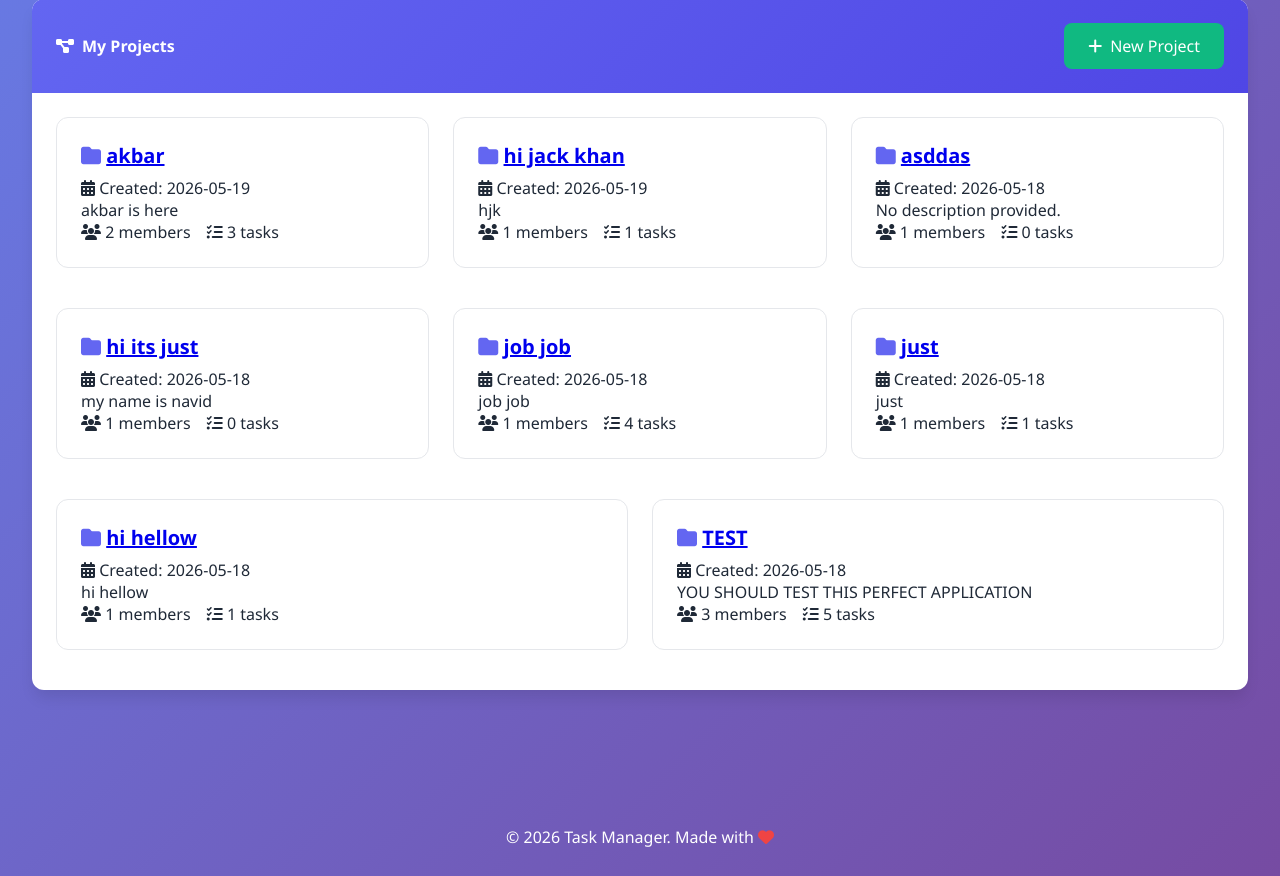
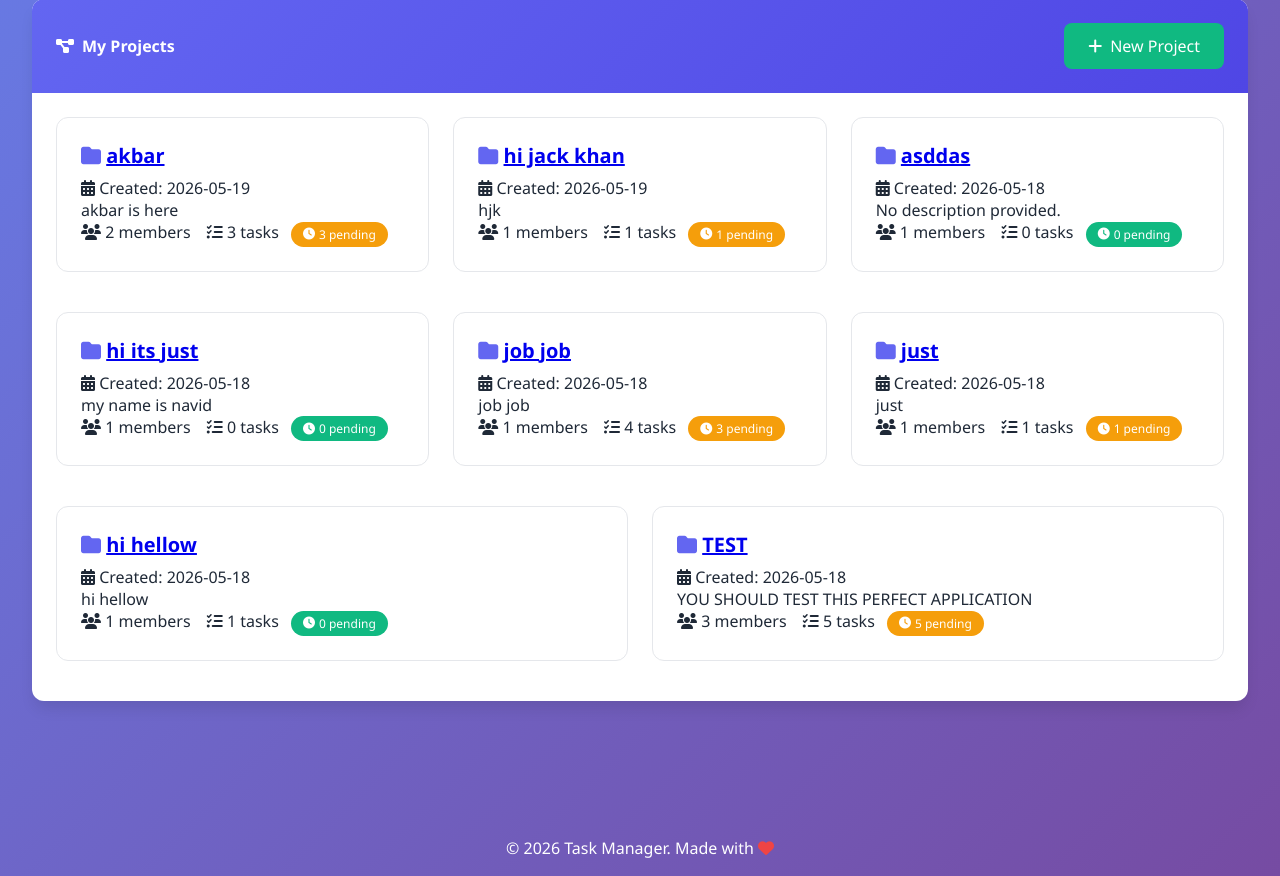
Before and after one commit to nvdiw/team_task_manager, a Django app: page / in a window 1280 px wide. Shown: the part 253-1129 px from the top of the page. Run offline with Django 5.2, Linux system fonts and the light colour scheme; a user stored in the database is signed in; data comes from the database, SQL or seed files in the repository; both versions use the stored data as it was after the commit.

Commit message:
Fix task assignment dropdown & add pending tasks badge
- Task assigned_to now shows only project members (fixed in create/edit)
- Added incomplete tasks count badge (green/orange) to project list"

```diff
--- a/task_manager/static/css/style.css
+++ b/task_manager/static/css/style.css
@@ -645,3 +645,13 @@ body {
         font-size: 0.9rem;
     }
 }
+
+.bg-warning {
+    background: var(--warning);
+    color: white;
+}
+
+.bg-success {
+    background: var(--secondary);
+    color: white;
+}
--- a/task_manager/tasks/forms.py
+++ b/task_manager/tasks/forms.py
@@ -1,3 +1,4 @@
+from django.contrib.auth.models import User
 from django import forms
 from .models import Project, Task, Comment
 
@@ -30,7 +31,7 @@ class TaskForm(forms.ModelForm):
 
     def __init__(self, *args, **kwargs):
         super().__init__(*args, **kwargs)
-        self.fields['assigned_to'].required = False
+        self.fields['assigned_to'].required = True
         self.fields['deadline'].required = False
 
 class CommentForm(forms.ModelForm):
--- a/task_manager/tasks/models.py
+++ b/task_manager/tasks/models.py
@@ -23,6 +23,10 @@ class Project(models.Model):
 
     def __str__(self):
         return self.title
+
+    def incomplete_tasks_count(self):
+        """Return number of incomplete tasks (TODO and IN_PROGRESS)"""
+        return self.tasks.exclude(status=Task.Status.DONE).count()
 
     class Meta:
         verbose_name = "Project"
--- a/task_manager/tasks/views.py
+++ b/task_manager/tasks/views.py
@@ -104,6 +104,7 @@ def task_create(request, project_id):
             return redirect('tasks:project_detail', pk=project.pk)
     else:
         form = TaskForm()
+        form.fields['assigned_to'].queryset = project.members.all()
 
     return render(request, 'tasks/task_form.html', {
         'form': form,
@@ -127,6 +128,7 @@ def task_edit(request, pk):
             return redirect('tasks:project_detail', pk=task.project.pk)
     else:
         form = TaskForm(instance=task)
+        form.fields['assigned_to'].queryset = task.project.members.all()
 
     return render(request, 'tasks/task_form.html', {
         'form': form,
--- a/task_manager/templates/tasks/project_list.html
+++ b/task_manager/templates/tasks/project_list.html
@@ -56,6 +56,9 @@
                             <div class="text-muted">
                                 <i class="fas fa-users"></i> {{ project.members.count }} members
                                 <i class="fas fa-tasks ms-3"></i> {{ project.tasks.count }} tasks
+                                <span class="badge {% if project.incomplete_tasks_count > 0 %}bg-warning{% else %}bg-success{% endif %}" style="margin-left: 0.5rem;">
+                                    <i class="fas fa-clock"></i> {{ project.incomplete_tasks_count }} pending
+                                </span>
                             </div>
                         </div>
                     </div>
```
Also changed, not shown: task_manager/db.sqlite3.
